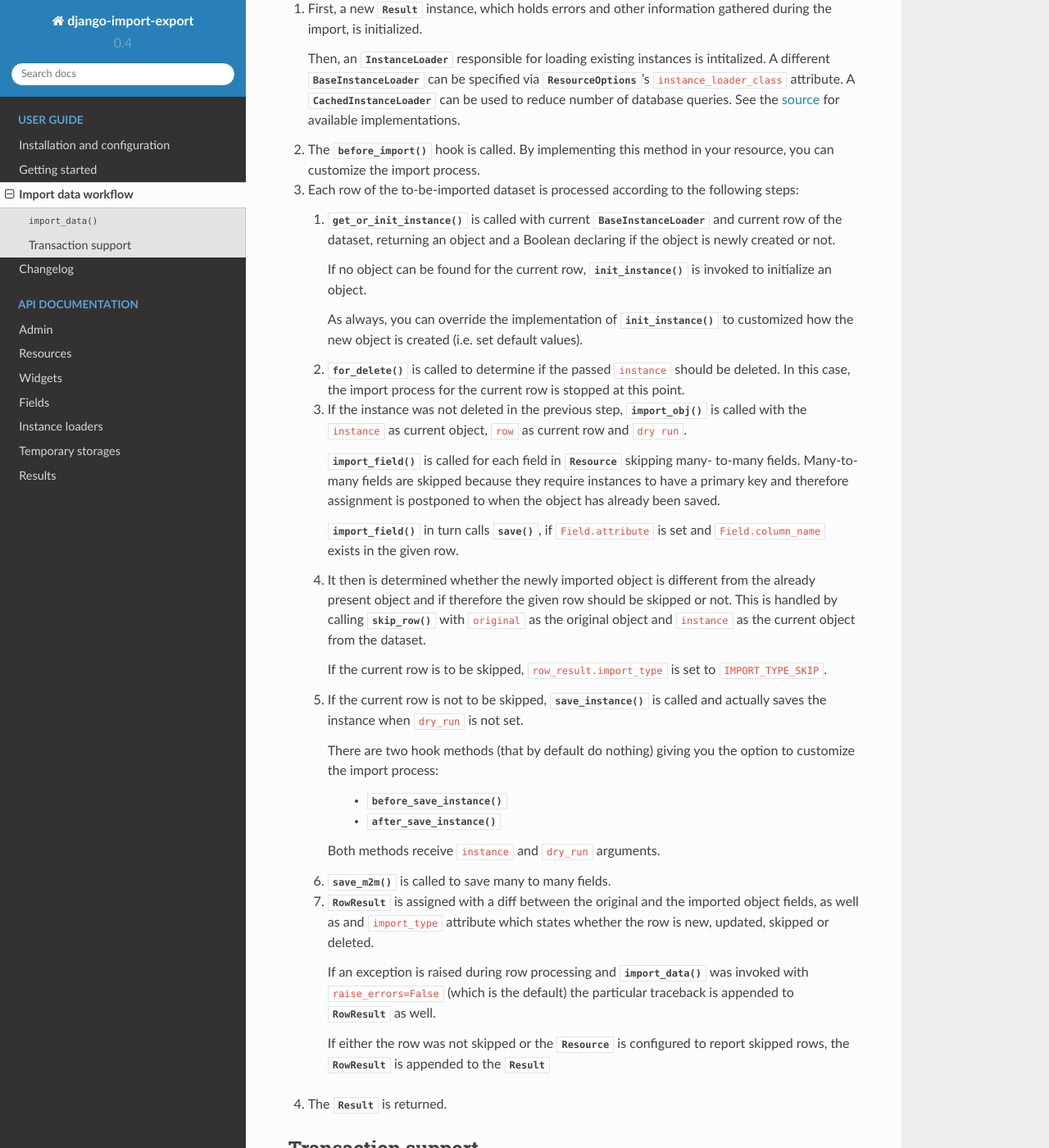
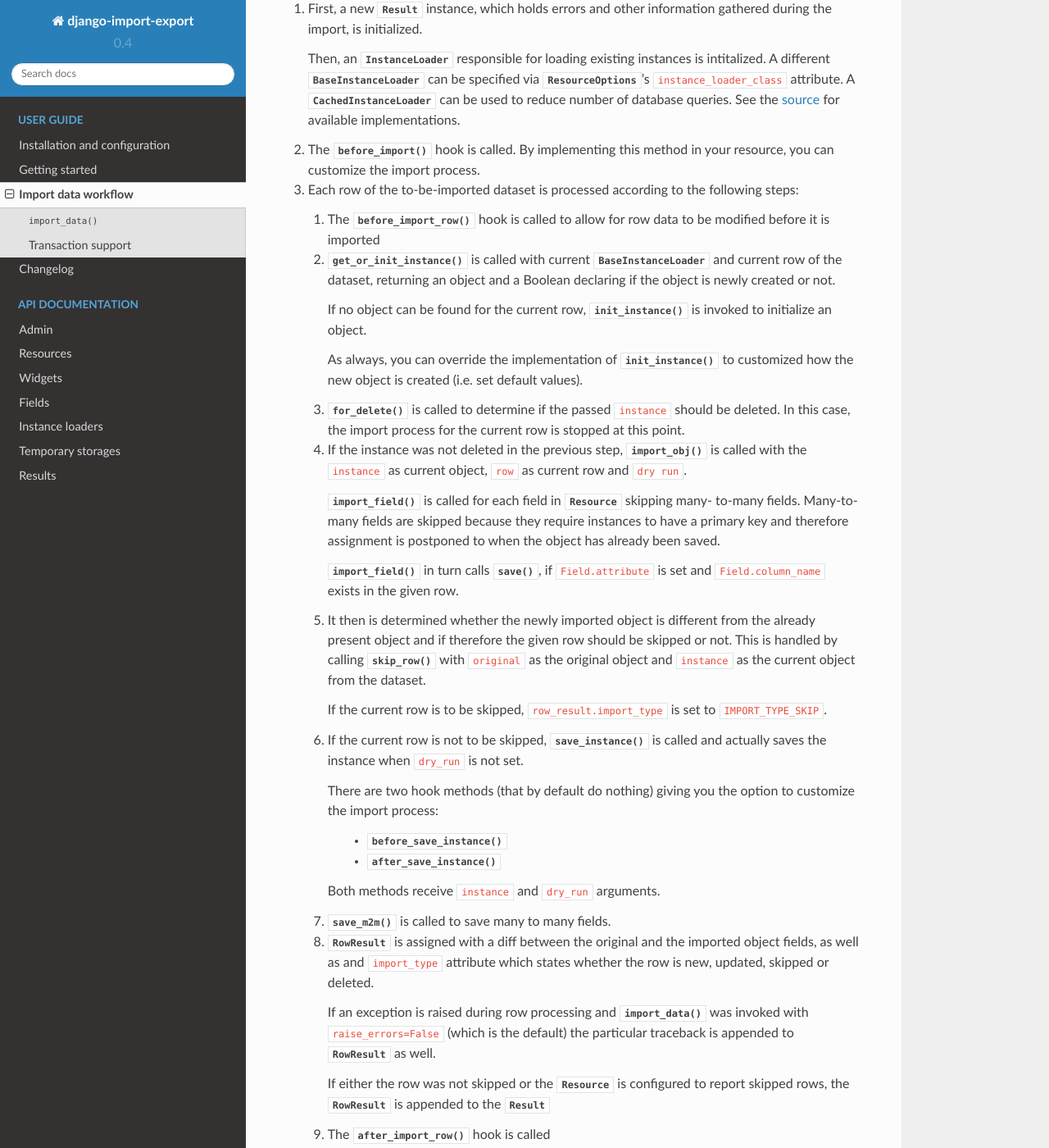
Before and after one commit to django-import-export/django-import-export, a Sphinx documentation site: the page built from docs/import_workflow.rst, in a window 1280 px wide and 1400 px high, scrolled down 555 px. Shown: the whole window at 82% size. Built offline with Sphinx 7.4.7 and the Read the Docs theme 2.0.0, drawn with Linux system fonts in a browser that asks for light colours.

Commit message:
Update import workflow doc

```diff
--- a/docs/import_workflow.rst
+++ b/docs/import_workflow.rst
@@ -39,6 +39,8 @@ This is what happens when the method is invoked:
    By implementing this method in your resource, you can customize the import process.
 
 #. Each row of the to-be-imported dataset is processed according to the following steps:
+
+   #. The :meth:`~import_export.resources.Resource.before_import_row` hook is called to allow for row data to be modified before it is imported
 
    #. :meth:`~import_export.resources.Resource.get_or_init_instance` is called
       with current :class:`~import_export.instance_loaders.BaseInstanceLoader`
@@ -107,6 +109,9 @@ This is what happens when the method is invoked:
       If either the row was not skipped or the
       :class:`~import_export.resources.Resource` is configured to report
       skipped rows, the :class:`~import_export.results.RowResult` is appended to the :class:`~import_export.results.Result`
+
+   #. The :meth:`~import_export.resources.Resource.after_import_row` hook is called
+
 #. The :class:`~import_export.results.Result` is returned.
 
 Transaction support
```
